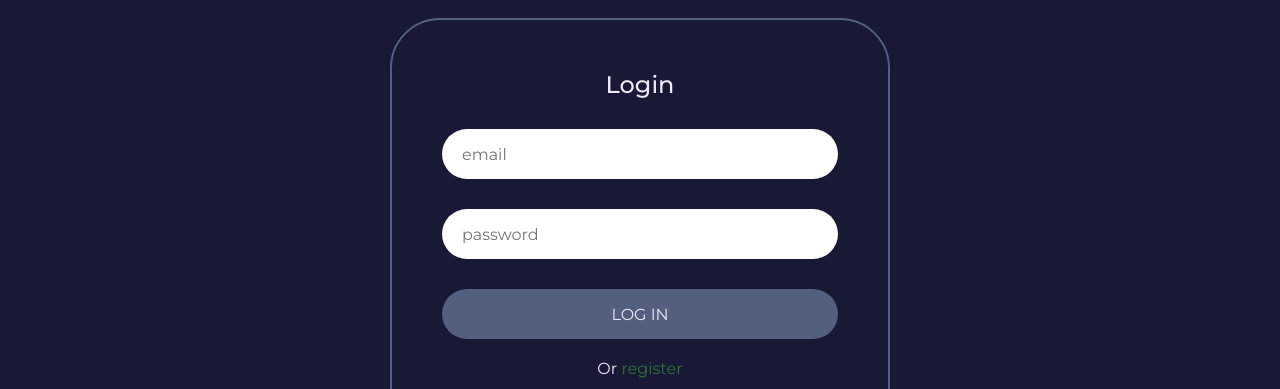
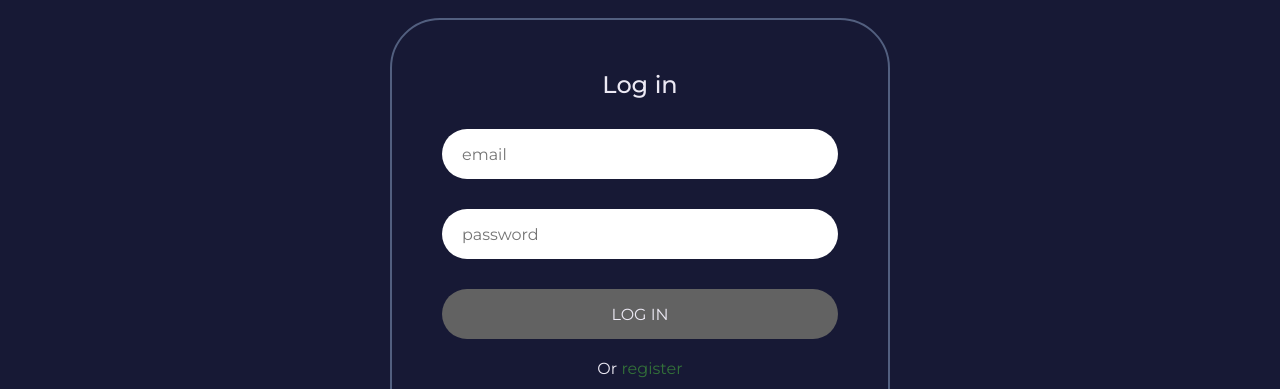
Before and after one commit to savchukrm/dictionary, a React (Create React App) app: page /login in a window 1280 px wide. Shown: the part 128-517 px from the top of the page. Built offline with nearby package versions, Linux system fonts and the light colour scheme; no server answers.

Commit message:
form validation was added

```diff
--- a/package.json
+++ b/package.json
@@ -12,6 +12,7 @@
     "@testing-library/user-event": "^13.5.0",
     "axios": "^1.3.4",
     "firebase": "^9.18.0",
+    "formik": "^2.2.9",
     "react": "^18.2.0",
     "react-dom": "^18.2.0",
     "react-icons": "^4.8.0",
--- a/src/components/Auth/Form.module.css
+++ b/src/components/Auth/Form.module.css
@@ -1,7 +1,6 @@
 .block {
   display: flex;
   flex-direction: column;
-  gap: 30px;
   margin: 20px 0;
 }
 
@@ -9,6 +8,7 @@
   border-radius: 40px;
   height: 50px;
   padding-left: 20px;
+  margin-bottom: 30px;
 }
 
 .block button {
@@ -19,6 +19,19 @@
   text-transform: uppercase;
 }
 
+.block button:disabled {
+  background-color: rgb(98, 98, 98);
+  pointer-events: none;
+}
+
 .block button:hover {
   background-color: var(--color-green);
 }
+
+.error {
+  position: relative;
+  bottom: 20px;
+
+  color: red;
+  font-size: 15px;
+}
--- a/src/components/Auth/Form.tsx
+++ b/src/components/Auth/Form.tsx
@@ -11,14 +11,30 @@ const Form: React.FC<FormProps> = ({ title, handleClick }) => {
   const [email, setEmail] = useState('');
   const [password, setPassword] = useState('');
 
+  const [isValid, setIsValid] = useState(false);
+
+  function handleEmailChange(event: React.ChangeEvent<HTMLInputElement>) {
+    const emailRegex = /^[^\s@]+@[^\s@]+\.[^\s@]+$/;
+    const newEmail = event.target.value;
+
+    setIsValid(emailRegex.test(newEmail));
+
+    setEmail(event.target.value);
+  }
+
   return (
     <div className={styles.block}>
       <input
         type="email"
         value={email}
-        onChange={(e) => setEmail(e.target.value)}
+        onChange={handleEmailChange}
         placeholder="email"
       ></input>
+
+      {!isValid && email.length > 3 && (
+        <p className={styles.error}>Email is invalid</p>
+      )}
+
       <input
         type="password"
         value={password}
@@ -26,7 +42,17 @@ const Form: React.FC<FormProps> = ({ title, handleClick }) => {
         placeholder="password"
       ></input>
 
-      <button onClick={() => handleClick(email, password)}> {title}</button>
+      {password.length < 6 && password.length > 0 && (
+        <p className={styles.error}>At least 6 characters in length</p>
+      )}
+
+      <button
+        disabled={!isValid || password.length < 6}
+        onClick={() => handleClick(email, password)}
+      >
+        {' '}
+        {title}
+      </button>
     </div>
   );
 };
--- a/src/components/Auth/Login.tsx
+++ b/src/components/Auth/Login.tsx
@@ -19,7 +19,7 @@ const Login = () => {
         );
         navigate('/');
       })
-      .catch(() => alert('Invalid user'));
+      .catch((error) => console.log(error));
   };
 
   return (
--- a/src/components/Word/Category.tsx
+++ b/src/components/Word/Category.tsx
@@ -90,10 +90,7 @@ const Category = () => {
                   <li>{item[0]}</li>
                   {item[1].length > 0 &&
                     item[1].map((a: string, i: number) => (
-                      <span
-                        key={i}
-                        className={styles.synonyms}
-                      >{`${a}; `}</span>
+                      <span key={i} className={styles.synonyms}>{`${a}⠀`}</span>
                     ))}
                 </ul>
               ))}
--- a/src/components/Word/Word.module.css
+++ b/src/components/Word/Word.module.css
@@ -58,7 +58,7 @@ li {
 .synonyms {
   font-size: 16px;
   font-style: italic;
-  color: var(--color-greylight);
+  color: var(--color--greylight);
 }
 
 .examples {
@@ -101,3 +101,18 @@ li {
     border: none;
   }
 }
+
+@media (max-width: 660px) {
+  .word {
+    max-width: 380px;
+    padding: 0 0 0 20px;
+  }
+
+  .list ul {
+    padding-left: 10px;
+  }
+
+  .examples {
+    padding-left: 28px;
+  }
+}
--- a/src/pages/Auth/LoginPage.tsx
+++ b/src/pages/Auth/LoginPage.tsx
@@ -6,7 +6,7 @@ import styles from './Page.module.css';
 const LoginPage: React.FC = () => {
   return (
     <div className={styles.block}>
-      <h1>Login</h1>
+      <h1>Log in</h1>
       <Login />
       <p>
         Or <Link to="/register"> register</Link>
```
Also changed, not shown: 1 other file (tests, documents, lock files or other folders).
